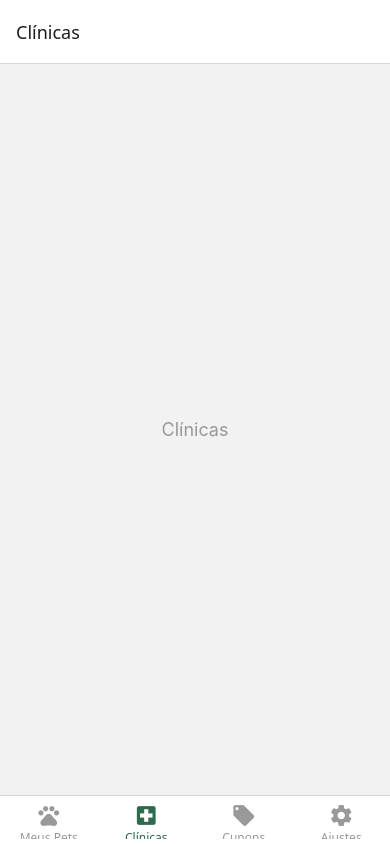
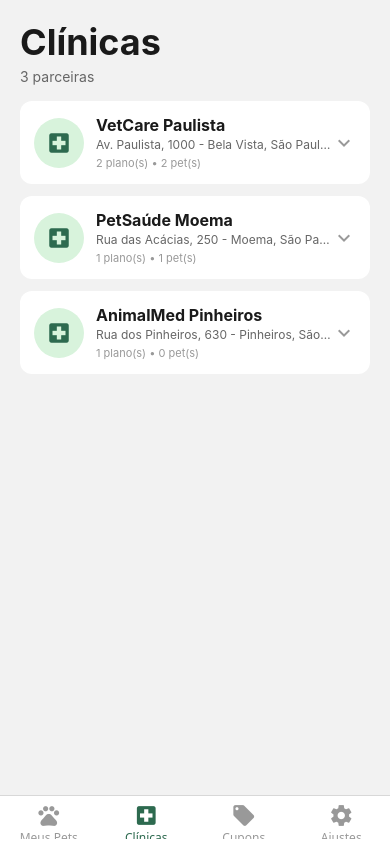
Before and after one commit to pietroabrahamian/petflow_mobile, a React Native app: screen /ClinicListScreen in a window 390 px wide. Built offline with nearby package versions, Linux system fonts and the light colour scheme; grey boxes are pictures that could not be loaded.

Commit message:
feat: implement clinic list with plans and enrolled pets

```diff
--- a/src/components/MainTabs.tsx
+++ b/src/components/MainTabs.tsx
@@ -3,6 +3,7 @@ import { View, Text, StyleSheet } from "react-native"
 import MaterialIcons from "@expo/vector-icons/MaterialIcons"
 
 import PetListScreen from "../screens/PetListScreen"
+import ClinicListScreen from "../screens/ClinicListScreen"
 
 const Tab = createBottomTabNavigator()
 
@@ -39,9 +40,11 @@ export default function MainTabs() {
                 component={PetListScreen}
                 options={{ title: "Meus Pets", headerShown: false }}
             />
-            <Tab.Screen name="ClinicListScreen" options={{ title: "Clínicas" }}>
-                {() => <PlaceholderScreen title="Clínicas" />}
-            </Tab.Screen>
+            <Tab.Screen
+                name="ClinicListScreen"
+                component={ClinicListScreen}
+                options={{ title: "Clínicas", headerShown: false }}
+            />
             <Tab.Screen name="CouponListScreen" options={{ title: "Cupons" }}>
                 {() => <PlaceholderScreen title="Cupons" />}
             </Tab.Screen>
--- /dev/null
+++ b/src/screens/ClinicListScreen.tsx
@@ -0,0 +1,242 @@
+import {
+    View,
+    Text,
+    StyleSheet,
+    ScrollView,
+    TouchableOpacity
+} from "react-native"
+import { SafeAreaProvider, SafeAreaView } from "react-native-safe-area-context"
+import MaterialIcons from "@expo/vector-icons/MaterialIcons"
+import { useState } from "react"
+
+import data from "../data/petflow.json"
+
+export default function ClinicListScreen() {
+    const [expandedId, setExpandedId] = useState<number | null>(null)
+
+    return (
+        <SafeAreaProvider>
+            <SafeAreaView style={styles.container}>
+                <View style={styles.header}>
+                    <Text style={styles.title}>Clínicas</Text>
+                    <Text style={styles.subtitle}>{data.clinics.length} parceiras</Text>
+                </View>
+
+                <ScrollView style={styles.list} showsVerticalScrollIndicator={false}>
+                    {data.clinics.map(clinic => {
+                        const isOpen = expandedId === clinic.id
+                        const clinicPlans = data.plans.filter(p => p.clinic_id === clinic.id)
+                        const enrolledPets = data.pets.filter(p => p.clinic_id === clinic.id)
+
+                        return (
+                            <View key={clinic.id} style={styles.card}>
+                                <TouchableOpacity
+                                    style={styles.cardHeader}
+                                    onPress={() => setExpandedId(isOpen ? null : clinic.id)}
+                                >
+                                    <View style={styles.iconBox}>
+                                        <MaterialIcons name="local-hospital" size={26} color="#2D6A4F" />
+                                    </View>
+                                    <View style={styles.cardInfo}>
+                                        <Text style={styles.clinicName}>{clinic.name}</Text>
+                                        <Text style={styles.clinicAddress} numberOfLines={1}>
+                                            {clinic.address}
+                                        </Text>
+                                        <Text style={styles.clinicMeta}>
+                                            {clinicPlans.length} plano(s) • {enrolledPets.length} pet(s)
+                                        </Text>
+                                    </View>
+                                    <MaterialIcons
+                                        name={isOpen ? "expand-less" : "expand-more"}
+                                        size={24}
+                                        color="#999"
+                                    />
+                                </TouchableOpacity>
+
+                                {isOpen && (
+                                    <View style={styles.cardBody}>
+                                        <View style={styles.contactRow}>
+                                            <MaterialIcons name="phone" size={16} color="#666" />
+                                            <Text style={styles.contactText}>{clinic.phone}</Text>
+                                        </View>
+                                        <View style={styles.contactRow}>
+                                            <MaterialIcons name="business" size={16} color="#666" />
+                                            <Text style={styles.contactText}>CNPJ: {clinic.cnpj}</Text>
+                                        </View>
+
+                                        {enrolledPets.length > 0 && (
+                                            <>
+                                                <Text style={styles.subSection}>SEUS PETS NESTA CLÍNICA</Text>
+                                                <View style={styles.petsRow}>
+                                                    {enrolledPets.map(p => (
+                                                        <View key={p.id} style={styles.petChip}>
+                                                            <Text style={styles.petChipText}>{p.name}</Text>
+                                                        </View>
+                                                    ))}
+                                                </View>
+                                            </>
+                                        )}
+
+                                        <Text style={styles.subSection}>PLANOS DISPONÍVEIS</Text>
+                                        {clinicPlans.map(plan => (
+                                            <View key={plan.id} style={styles.planBox}>
+                                                <View style={styles.planTitleRow}>
+                                                    <Text style={styles.planName}>{plan.name}</Text>
+                                                    <Text style={styles.planPrice}>
+                                                        R$ {plan.price.toFixed(2).replace('.', ',')}
+                                                    </Text>
+                                                </View>
+                                                <Text style={styles.planDesc}>{plan.description}</Text>
+                                                {plan.benefits.map((b, i) => (
+                                                    <View key={i} style={styles.benefitRow}>
+                                                        <MaterialIcons name="check" size={14} color="#2D6A4F" />
+                                                        <Text style={styles.benefitText}>{b}</Text>
+                                                    </View>
+                                                ))}
+                                            </View>
+                                        ))}
+                                    </View>
+                                )}
+                            </View>
+                        )
+                    })}
+                </ScrollView>
+            </SafeAreaView>
+        </SafeAreaProvider>
+    )
+}
+
+const styles = StyleSheet.create({
+    container: {
+        flex: 1,
+        backgroundColor: "#f2f2f2",
+        paddingTop: 20,
+        paddingHorizontal: 20,
+    },
+    header: { marginBottom: 16 },
+    title: {
+        fontSize: 36,
+        fontWeight: 'bold',
+        color: '#1a1a1a',
+    },
+    subtitle: {
+        fontSize: 14,
+        color: '#666',
+        marginTop: 4,
+    },
+    list: {
+        flex: 1,
+    },
+    card: {
+        backgroundColor: '#fff',
+        borderRadius: 12,
+        marginBottom: 12,
+        overflow: 'hidden',
+    },
+    cardHeader: {
+        flexDirection: 'row',
+        alignItems: 'center',
+        padding: 14,
+    },
+    iconBox: {
+        width: 50,
+        height: 50,
+        borderRadius: 25,
+        backgroundColor: '#D8F3DC',
+        alignItems: 'center',
+        justifyContent: 'center',
+        marginRight: 12,
+    },
+    cardInfo: {
+        flex: 1,
+    },
+    clinicName: {
+        fontSize: 16,
+        fontWeight: 'bold',
+        color: '#1a1a1a',
+    },
+    clinicAddress: {
+        fontSize: 12,
+        color: '#666',
+        marginTop: 2,
+    },
+    clinicMeta: {
+        fontSize: 11,
+        color: '#999',
+        marginTop: 4,
+    },
+    cardBody: {
+        padding: 14,
+        borderTopWidth: 1,
+        borderTopColor: '#eee',
+    },
+    contactRow: {
+        flexDirection: 'row',
+        alignItems: 'center',
+        gap: 8,
+        marginBottom: 6,
+    },
+    contactText: {
+        fontSize: 13,
+        color: '#444',
+    },
+    subSection: {
+        fontSize: 11,
+        color: '#8d8d8d',
+        marginTop: 14,
+        marginBottom: 8,
+    },
+    petsRow: {
+        flexDirection: 'row',
+        gap: 6,
+        flexWrap: 'wrap',
+    },
+    petChip: {
+        backgroundColor: '#D8F3DC',
+        borderRadius: 16,
+        paddingHorizontal: 12,
+        paddingVertical: 6,
+    },
+    petChipText: {
+        color: '#2D6A4F',
+        fontSize: 12,
+        fontWeight: '600',
+    },
+    planBox: {
+        backgroundColor: '#f9f9f9',
+        borderRadius: 8,
+        padding: 12,
+        marginTop: 8,
+    },
+    planTitleRow: {
+        flexDirection: 'row',
+        justifyContent: 'space-between',
+        alignItems: 'center',
+    },
+    planName: {
+        fontSize: 14,
+        fontWeight: 'bold',
+        color: '#1a1a1a',
+    },
+    planPrice: {
+        fontSize: 14,
+        fontWeight: 'bold',
+        color: '#2D6A4F',
+    },
+    planDesc: {
+        fontSize: 12,
+        color: '#666',
+        marginTop: 4,
+        marginBottom: 6,
+    },
+    benefitRow: {
+        flexDirection: 'row',
+        alignItems: 'center',
+        gap: 4,
+        marginTop: 2,
+    },
+    benefitText: {
+        fontSize: 12,
+        color: '#444',
+    },
+})
```
